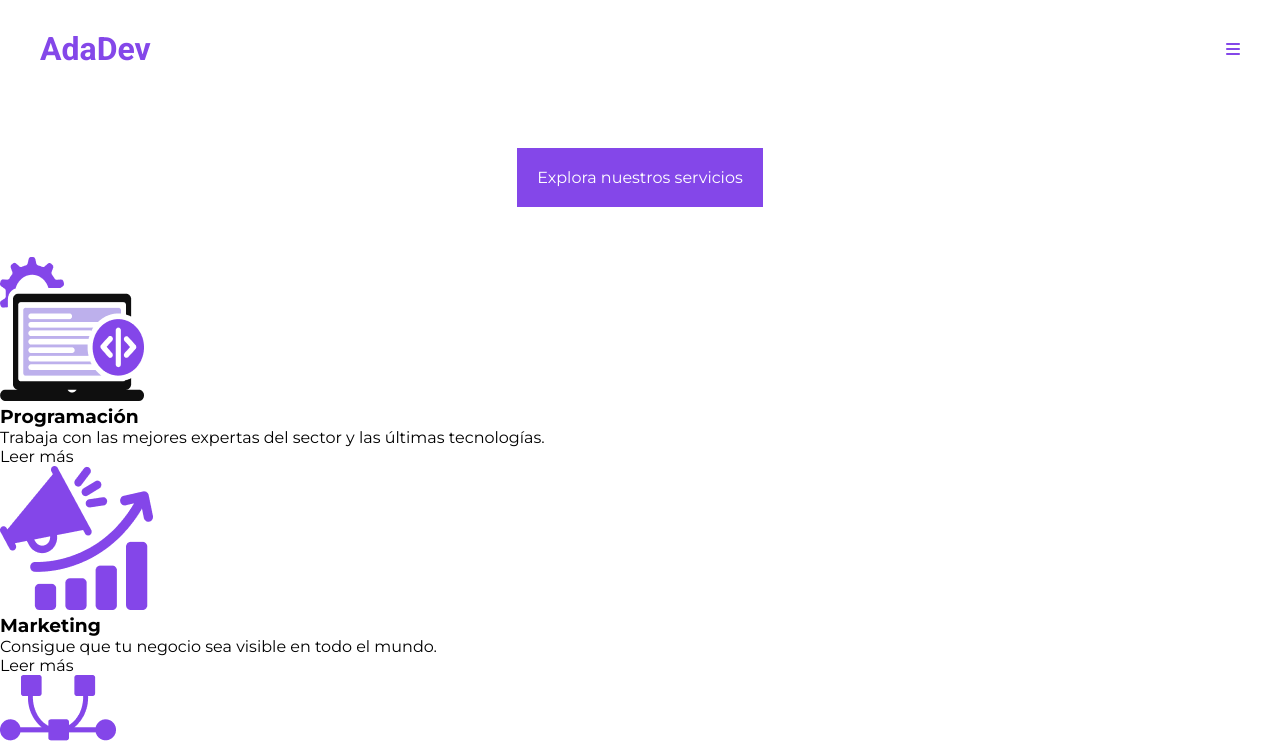
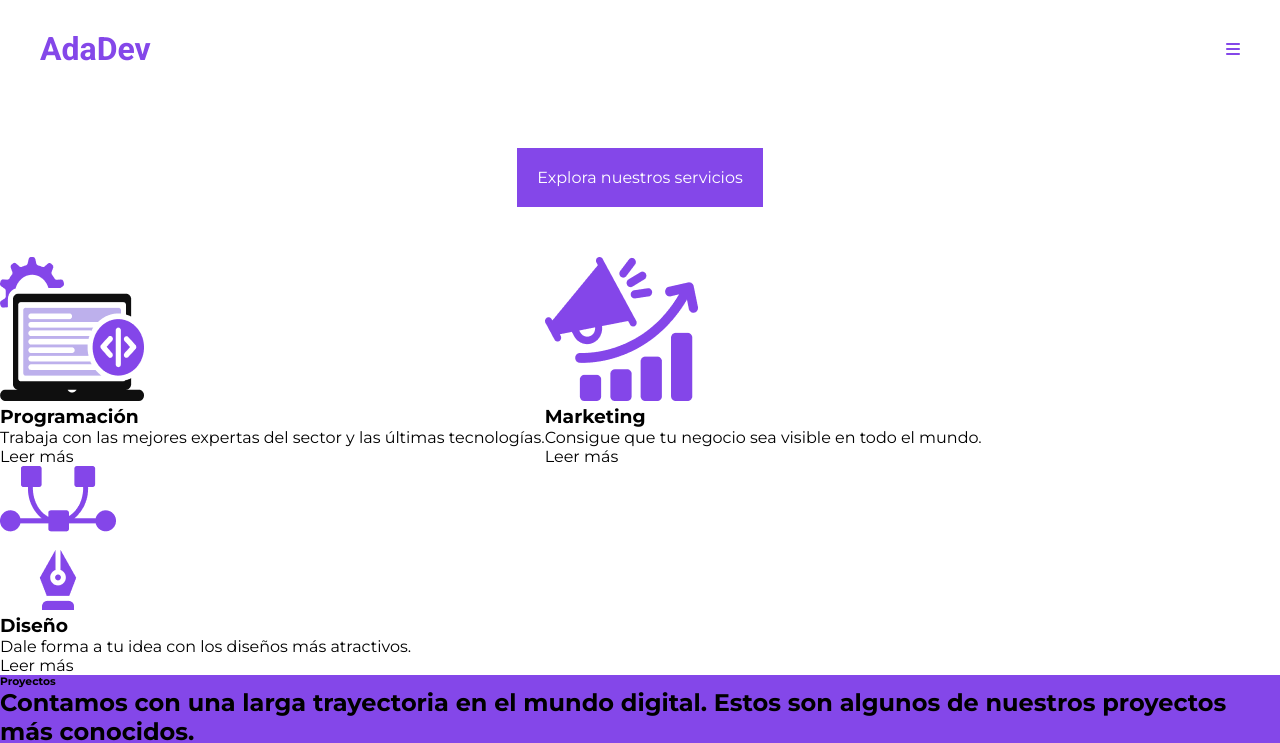
Before and after one commit to laiapozo/project-promo-48-module-1-team-3, a plain HTML site: page index.html in a window 1280 px wide. Shown: the top 743 px of the page. Drawn offline with Linux system fonts and the light colour scheme.

Commit message:
Create img services div

```diff
--- a/index.html
+++ b/index.html
@@ -53,7 +53,7 @@
         <h2 class="title-services">Tenemos todo lo que necesitas</h2>
         <section class="articles-services">
           <article class="article-tres-logos">
-            <img src="./images/2.png" alt="Logo programación" />
+            <div class="programacion-img"><img src="./images/2.png" alt="Logo programación" /></div>
             <h3>Programación</h3>
             <p>
               Trabaja con las mejores expertas del sector y las últimas
@@ -64,7 +64,7 @@
             </div>
           </article>
           <article class="article-tres-logos">
-            <img src="./images/3.png" alt="Logo marketing" />
+            <div class="marketing-img"><img src="./images/3.png" alt="Logo marketing" /></div>
             <h3>Marketing</h3>
             <p>Consigue que tu negocio sea visible en todo el mundo.</p>
             <div>
@@ -72,7 +72,7 @@
             </div>
           </article>
           <article class="article-tres-logos">
-            <img src="./images/1.png" alt="Logo diseño" />
+            <div class="design-img"><img src="./images/1.png" alt="Logo diseño" /></div>
             <h3>Diseño</h3>
             <p>Dale forma a tu idea con los diseños más atractivos.</p>
             <div>
--- a/styles/mobile.css
+++ b/styles/mobile.css
@@ -48,6 +48,11 @@
   display: none;
 }
 
+.articles-services {
+  display: flex;
+  flex-wrap: wrap;
+}
+
 .footer {
   background-color: var(--third-color);
   padding: 30px;
```
